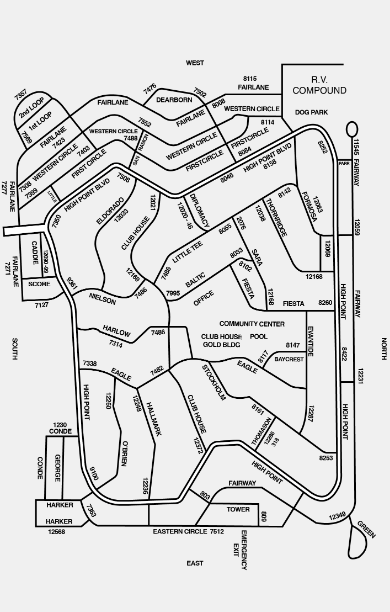
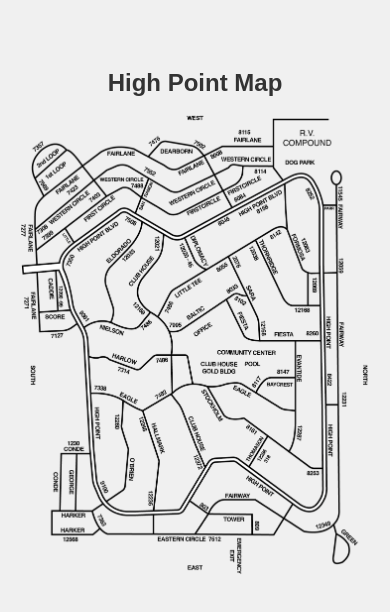
Before and after one commit to rootlake/highpoint, a plain HTML site: page index.html in a window 390 px wide. Shown: the part 106-718 px from the top of the page. Drawn offline with Linux system fonts and the light colour scheme.

Commit message:
Update mobile layout and add title header

```diff
--- a/index.html
+++ b/index.html
@@ -7,8 +7,11 @@
     <link rel="stylesheet" href="styles.css">
 </head>
 <body>
-    <div class="map-container">
-        <img src="highpointmap.png" alt="High Point Map" class="map-image">
+    <div class="content">
+        <h1>High Point Map</h1>
+        <div class="map-container">
+            <img src="highpointmap.png" alt="High Point Map" class="map-image">
+        </div>
     </div>
 </body>
 </html>
--- a/styles.css
+++ b/styles.css
@@ -8,9 +8,21 @@ body {
     background-color: #f0f0f0;
 }
 
+.content {
+    width: 100%;
+    max-width: 1200px;
+    padding: 20px;
+}
+
+h1 {
+    text-align: center;
+    color: #333;
+    margin-bottom: 20px;
+    font-family: Arial, sans-serif;
+}
+
 .map-container {
     width: 100%;
-    max-width: 100%;
     display: flex;
     justify-content: center;
 }
@@ -18,12 +30,22 @@ body {
 .map-image {
     height: 875px;
     width: auto;
+    max-width: 100%;
 }
 
 @media screen and (max-width: 600px) {
+    .content {
+        padding: 15px;
+    }
+
+    h1 {
+        font-size: 24px;
+        margin-bottom: 15px;
+    }
+
     .map-image {
         height: auto;
-        width: 400px;
+        width: 100%;
     }
 }
 
@@ -33,4 +55,3 @@ body {
     -webkit-user-select: none;
     user-select: none;
 }
-}
```
Also changed, not shown: 1 other file.
